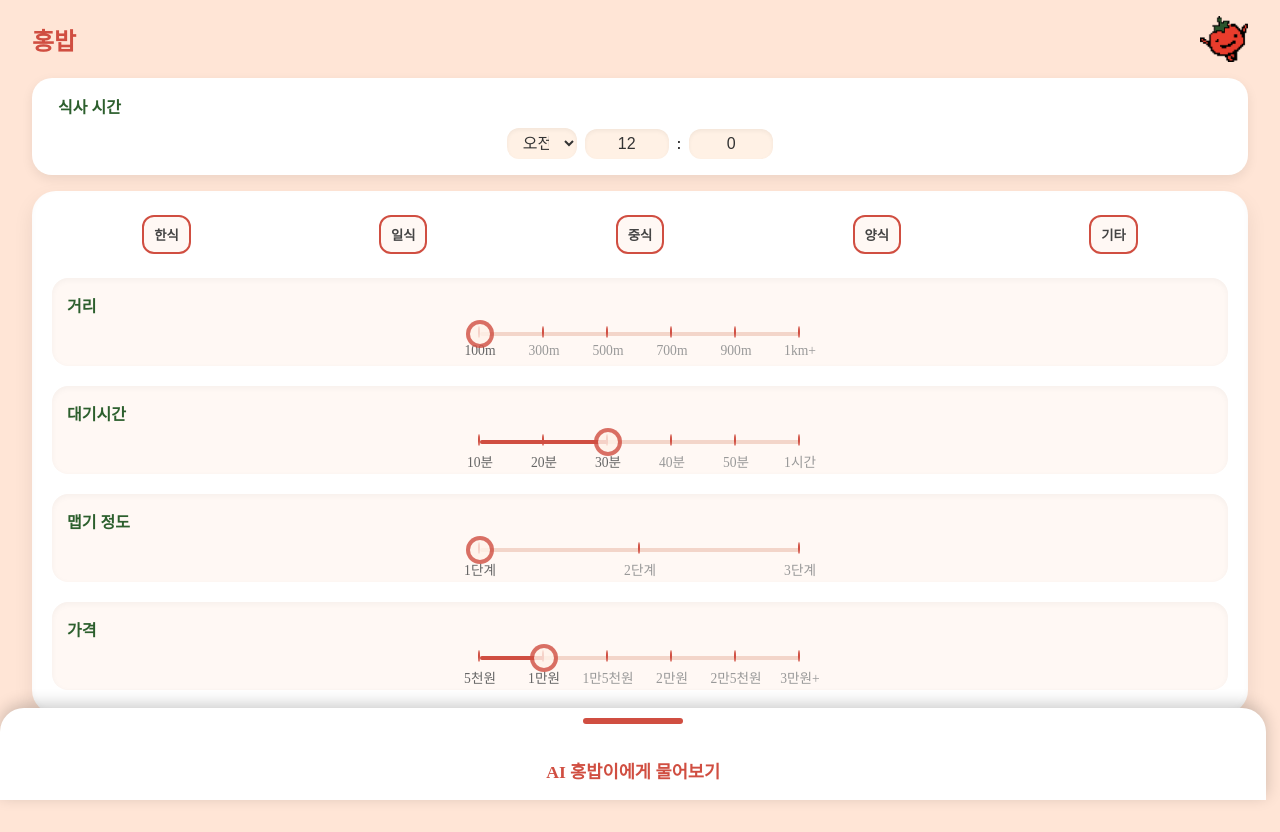
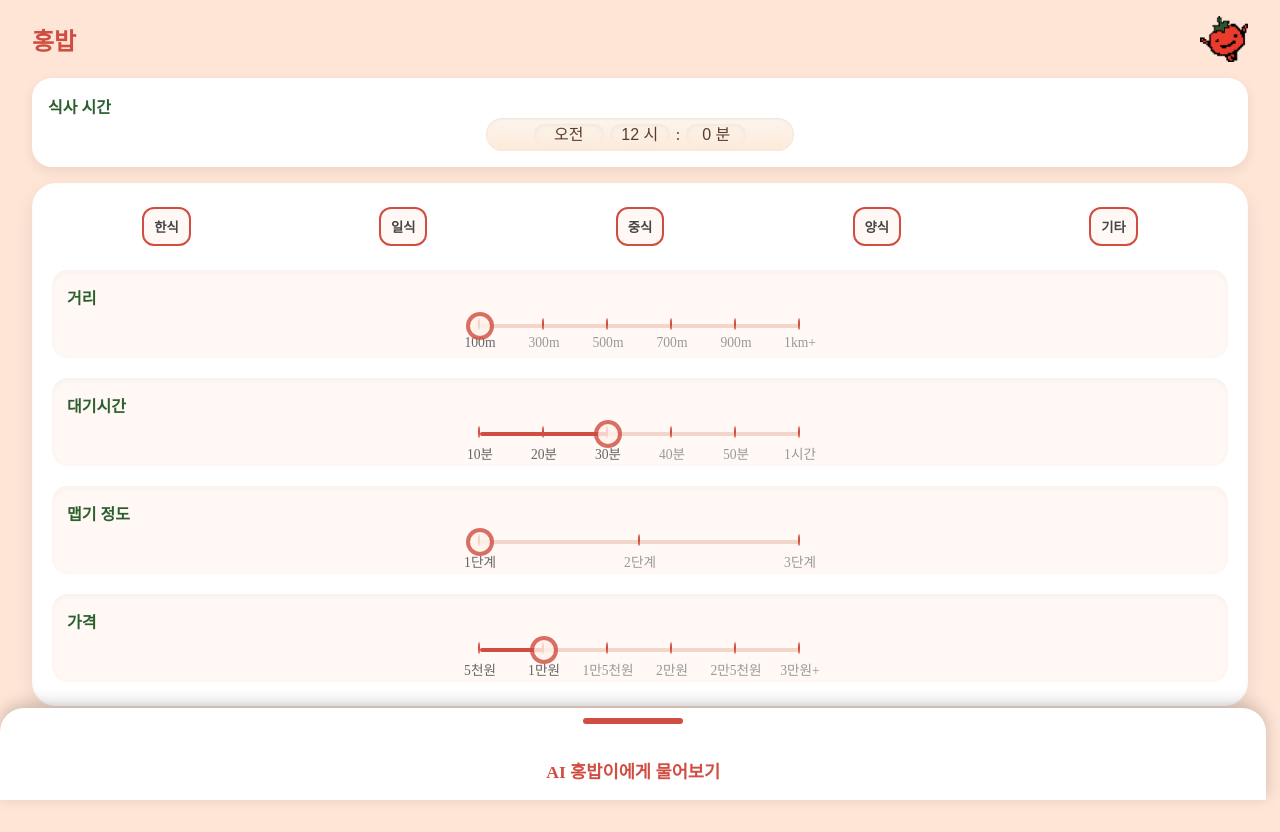
Before and after one commit to Hicc-team-1/front, a React (Vite) app: page / in a window 1280 px wide. Both pictures are taken after a click on the button "시작하기". Built offline with nearby package versions, Linux system fonts and the light colour scheme.

Commit message:
더수정

```diff
--- a/src/components/FinalListScreen.module.css
+++ b/src/components/FinalListScreen.module.css
@@ -16,7 +16,7 @@
     background-color: #f8cba2;       /* 연한 베이지 - 영수증 색상 */
     padding: 24px 20px;
     max-width: 420px;
-    width: 80%;
+    width: 73%;
     box-sizing: border-box;
     border-radius: 0 0 16px 16px;
     box-shadow: 0 4px 8px rgba(0,0,0,0.1);
--- a/src/components/SelectScreen.jsx
+++ b/src/components/SelectScreen.jsx
@@ -48,6 +48,7 @@ export default function SelectScreen({ onNext }) {
         <img className={styles.character} src={홍밥1} alt="홍밥이" />
       </div>
 
+      {/* ✅ 식사 시간 선택 */}
       <div className={styles.timeBox}>
         <div className={styles.timeLabelWrapper}>
           <span className={styles.timeLabel}>식사 시간</span>
@@ -61,24 +62,30 @@ export default function SelectScreen({ onNext }) {
             <option value="오전">오전</option>
             <option value="오후">오후</option>
           </select>
-          <input
-            type="number"
-            min="1"
-            max="12"
+
+          <select
             value={hour}
-            onChange={(e) => setHour(Math.min(12, Math.max(1, Number(e.target.value))))}
-          />
-          :
-          <input
-            type="number"
-            min="0"
-            max="59"
+            onChange={(e) => setHour(Number(e.target.value))}
+          >
+            {[...Array(12)].map((_, i) => (
+              <option key={i + 1} value={i + 1}>{i + 1} 시</option>
+            ))}
+          </select>
+
+          <span>:</span>
+
+          <select
             value={minute}
-            onChange={(e) => setMinute(Math.min(59, Math.max(0, Number(e.target.value))))}
-          />
+            onChange={(e) => setMinute(Number(e.target.value))}
+          >
+            {[...Array(60)].map((_, i) => (
+              <option key={i} value={i}>{i} 분</option>
+            ))}
+          </select>
         </div>
       </div>
 
+      {/* ✅ 음식 종류 선택 */}
       <div className={styles.innerBox}>
         <div className={styles.options}>
           {optionsList.map((opt) => (
@@ -93,6 +100,7 @@ export default function SelectScreen({ onNext }) {
           ))}
         </div>
 
+        {/* ✅ 슬라이더 항목 */}
         {[{
           label: '거리', value: distance, setValue: setDistance, marks: distanceMarks, max: 6
         }, {
@@ -120,6 +128,11 @@ export default function SelectScreen({ onNext }) {
           </div>
         ))}
       </div>
+
+      {/* ✅ AI에게 질문하기 버튼 */}
+      <button className={styles.askButton} onClick={handleNext}>
+        AI에게 질문하기
+      </button>
     </div>
   );
 }
--- a/src/components/SelectScreen.module.css
+++ b/src/components/SelectScreen.module.css
@@ -130,18 +130,39 @@
   width: 60px;
 }
 
-.timePicker input[type="number"]::-webkit-inner-spin-button {
-  -webkit-appearance: none;
-  margin: 0;
-}
-
 .timeLabel{
   font-weight: bold;
   color: #2c5f2d;
 
 }
 
-.timeLabelWrapper {
-  margin-left:10px;
-  margin-bottom:10px;
+.timePicker {
+  display: flex;
+  align-items: center;
+  justify-content: center;
+  gap: 6px;
+  padding: 6px 14px;
+  border-radius: 16px;
+  background: linear-gradient(to bottom, #fdf5ed, #fbeada); /* 훨씬 연한 베이지 */
+  box-shadow: inset 0 1px 3px rgba(0, 0, 0, 0.08); /* 더 부드러운 안쪽 그림자 */
+  max-width: 280px;
+  margin: 0 auto;
 }
+
+.timePicker select {
+  background: transparent;
+  border: none;
+  font-size: 1rem;
+  font-weight: 500;
+  color: #5a3c2e; /* 더 연한 갈색 텍스트 */
+  appearance: none;
+  text-align: center;
+  padding: 2px 4px;
+  min-width: 45px;
+}
+
+.timePicker span {
+  font-size: 1rem;
+  font-weight: 500;
+  color: #5a3c2e;
+}
```
